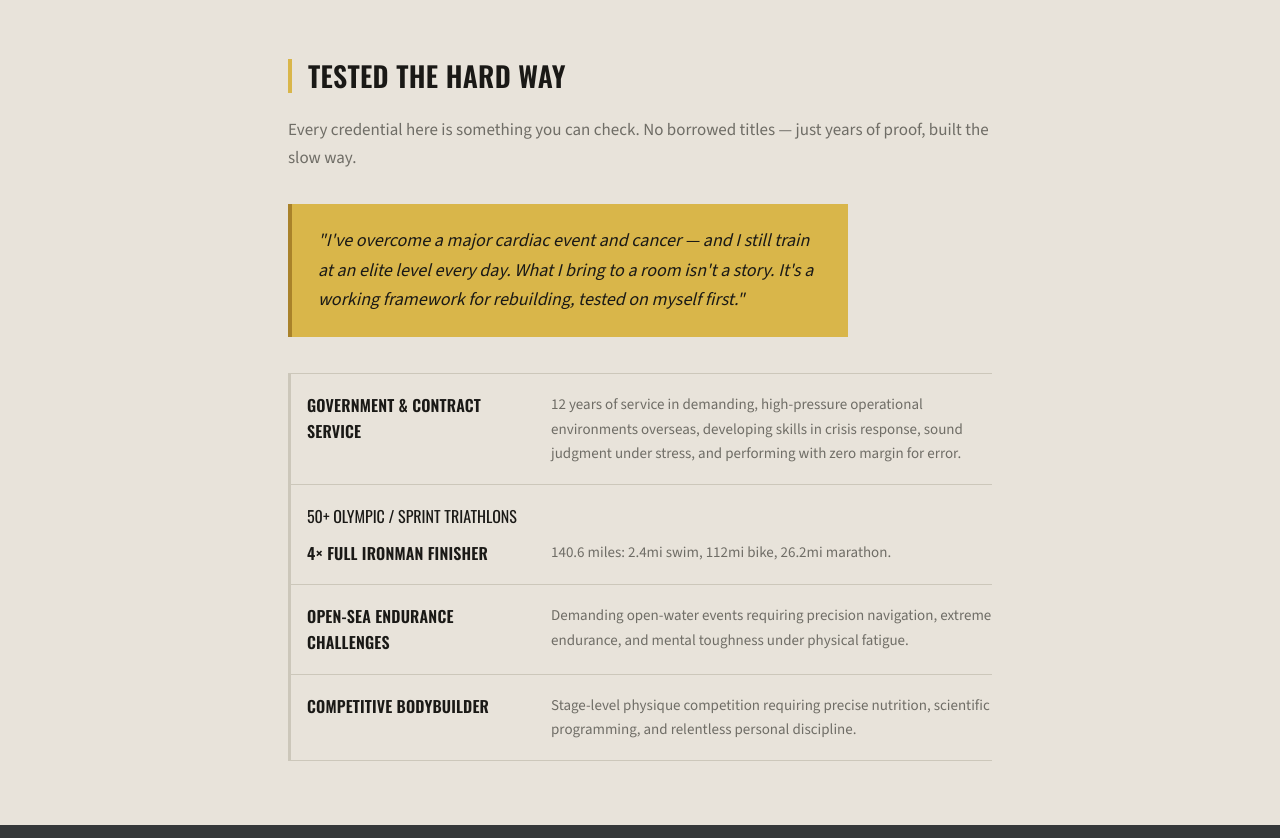
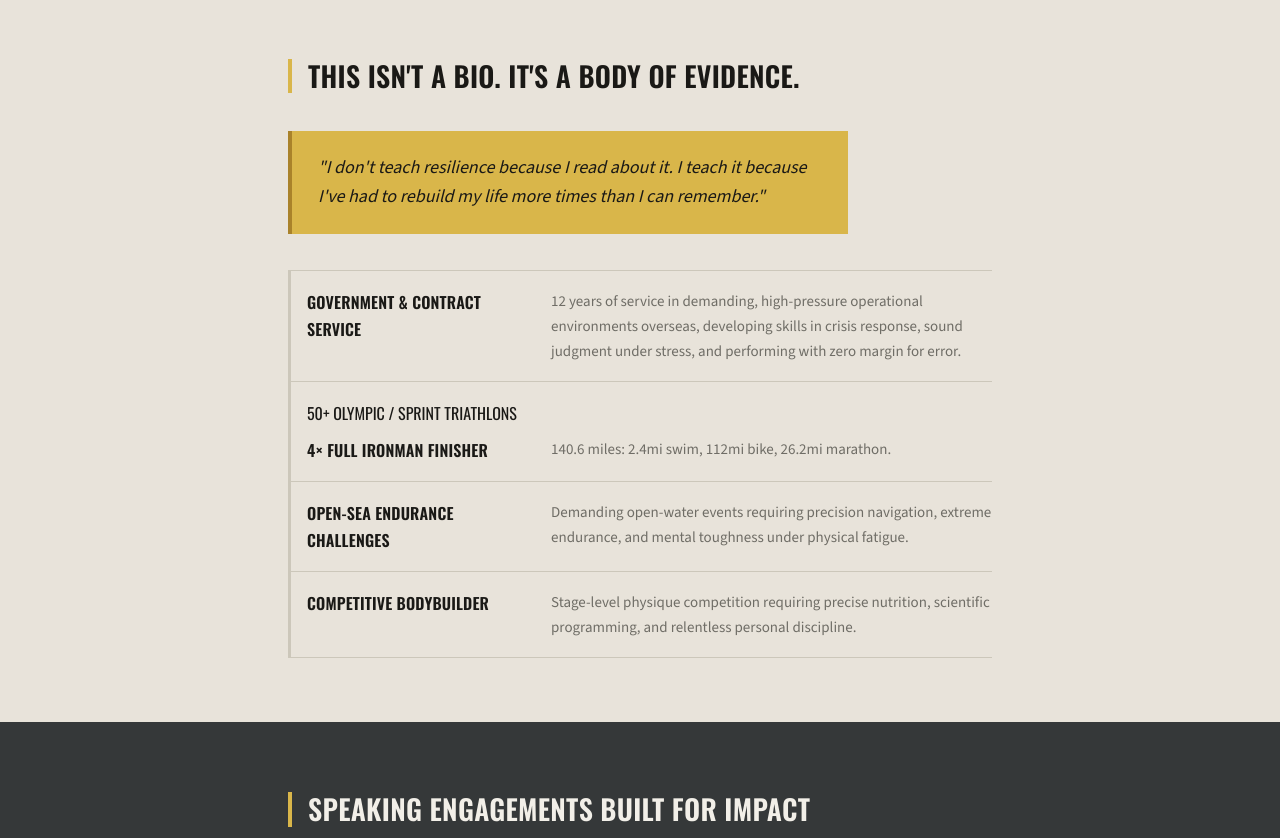
Before and after one commit to SJC-hue/Tier-1-Tactical-Talk, a plain HTML site: page index.html in a window 1280 px wide. Shown: the part 871-1709 px from the top of the page. Drawn offline with nearby package versions, Linux system fonts and the light colour scheme.

Commit message:
Add files via upload

```diff
--- a/index.html
+++ b/index.html
@@ -151,10 +151,9 @@
       </div>
     </div>
 
-    <h2 class="section-title" style="margin-top:56px;">Tested the Hard Way</h2>
-    <p>Every credential here is something you can check. No borrowed titles — just years of proof, built the slow way.</p>
+    <h2 class="section-title" style="margin-top:56px;">This Isn't a Bio. It's a Body of Evidence.</h2>
 
-    <blockquote>"I've overcome a major cardiac event and cancer — and I still train at an elite level every day. What I bring to a room isn't a story. It's a working framework for rebuilding, tested on myself first."</blockquote>
+    <blockquote>"I don't teach resilience because I read about it. I teach it because I've had to rebuild my life more times than I can remember."</blockquote>
 
     <div class="stat-list">
       <div class="stat-row">
```
